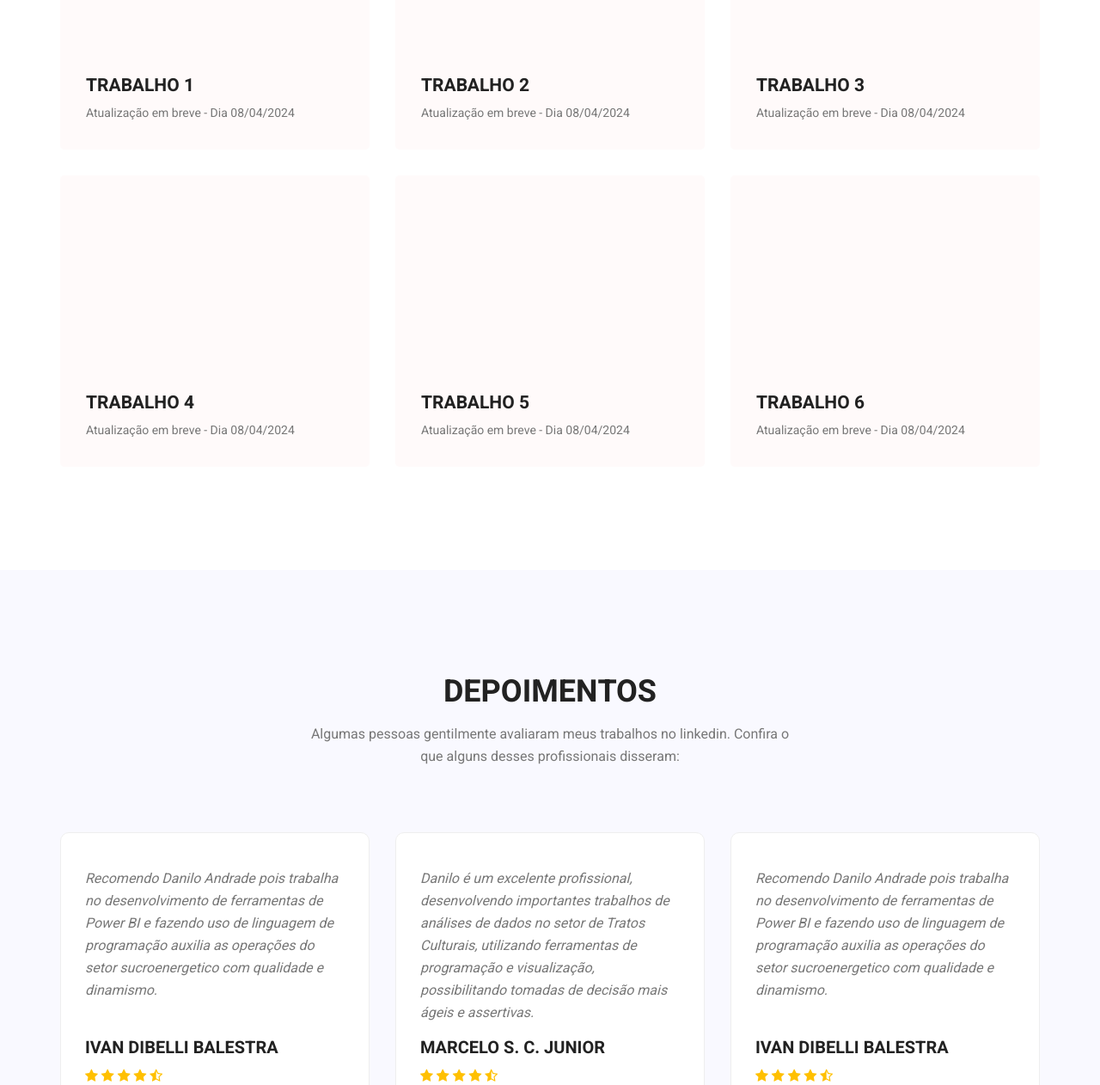
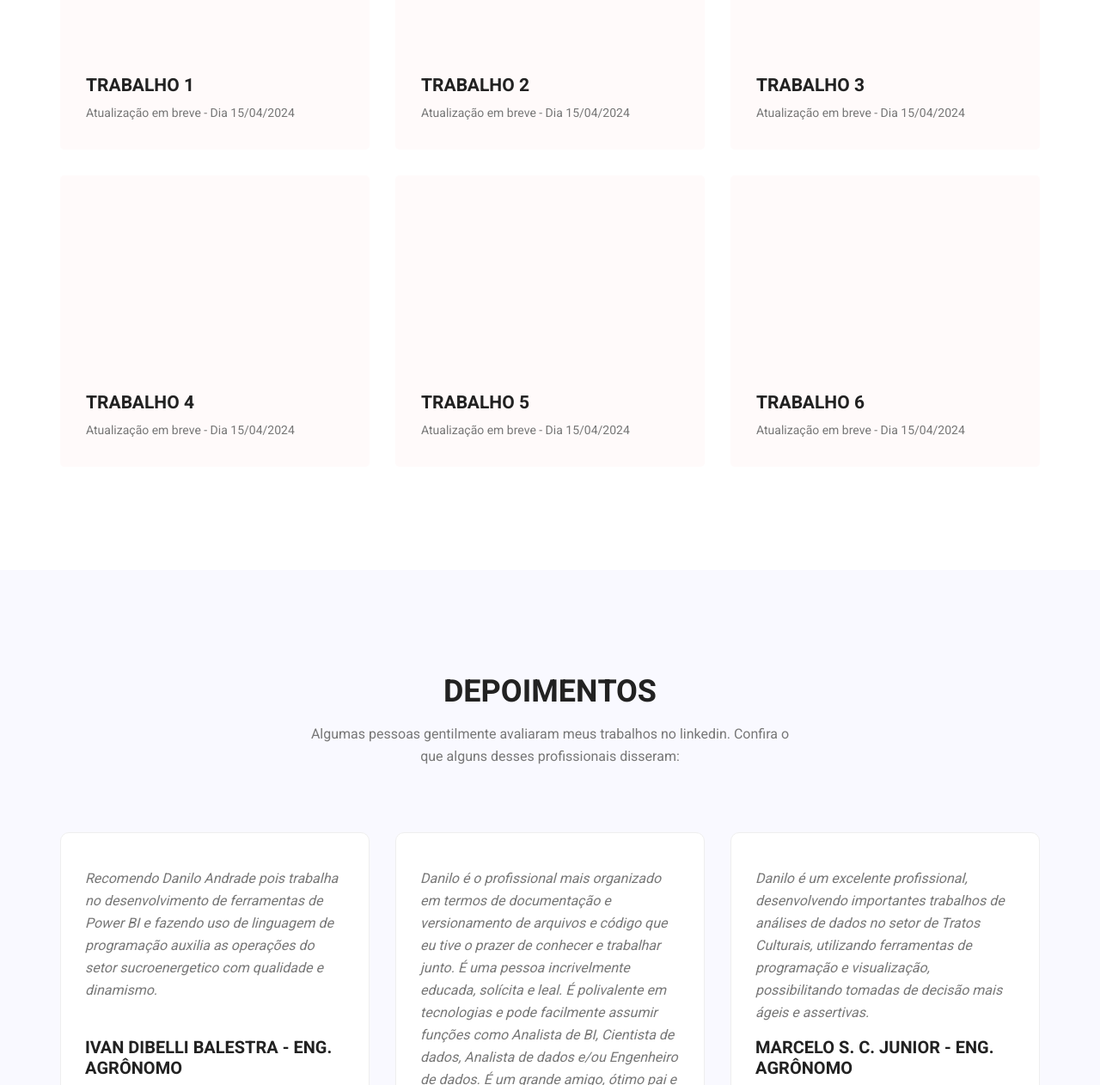
Before and after one commit to daniloandrade47/Portfolio, a plain HTML site: page index.html in a window 1280 px wide. Shown: the part 6310-7572 px from the top of the page at 86% size. Drawn offline with nearby package versions, Linux system fonts and the light colour scheme; some packages are replaced by stand-ins of ours.

Commit message:
Incluindo recomendação e alterando data para atualização do Portfólio

```diff
--- a/index.html
+++ b/index.html
@@ -478,7 +478,7 @@
 							<img class="img-fluid" src="img/projects/projeto_blank.png" alt="">
 							<div class="projects_text">
 								<a href="portfolio-details.html"><h4>TRABALHO 1</h4></a>
-								<p>Atualização em breve - Dia 08/04/2024</p>
+								<p>Atualização em breve - Dia 15/04/2024</p>
 							</div>
 						</div>
 					</div>
@@ -487,7 +487,7 @@
 							<img class="img-fluid" src="img/projects/projeto_blank.png" alt="">
 							<div class="projects_text">
 								<a href="portfolio-details.html"><h4>TRABALHO 2</h4></a>
-								<p>Atualização em breve - Dia 08/04/2024</p>
+								<p>Atualização em breve - Dia 15/04/2024</p>
 							</div>
 						</div>
 					</div>
@@ -496,7 +496,7 @@
 							<img class="img-fluid" src="img/projects/projeto_blank.png" alt="">
 							<div class="projects_text">
 								<a href="portfolio-details.html"><h4>TRABALHO 3</h4></a>
-								<p>Atualização em breve - Dia 08/04/2024</p>
+								<p>Atualização em breve - Dia 15/04/2024</p>
 							</div>
 						</div>
 					</div>
@@ -505,7 +505,7 @@
 							<img class="img-fluid" src="img/projects/projeto_blank.png" alt="">
 							<div class="projects_text">
 								<a href="portfolio-details.html"><h4>TRABALHO 4</h4></a>
-								<p>Atualização em breve - Dia 08/04/2024</p>
+								<p>Atualização em breve - Dia 15/04/2024</p>
 							</div>
 						</div>
 					</div>
@@ -514,7 +514,7 @@
 							<img class="img-fluid" src="img/projects/projeto_blank.png" alt="">
 							<div class="projects_text">
 								<a href="portfolio-details.html"><h4>TRABALHO 5</h4></a>
-								<p>Atualização em breve - Dia 08/04/2024</p>
+								<p>Atualização em breve - Dia 15/04/2024</p>
 							</div>
 						</div>
 					</div>
@@ -523,7 +523,7 @@
 							<img class="img-fluid" src="img/projects/projeto_blank.png" alt="">
 							<div class="projects_text">
 								<a href="portfolio-details.html"><h4>TRABALHO 6</h4></a>
-								<p>Atualização em breve - Dia 08/04/2024</p>
+								<p>Atualização em breve - Dia 15/04/2024</p>
 							</div>
 						</div>
 					</div>
@@ -544,7 +544,7 @@
 						<div class="item">
 							<div class="testi_item">
 								<p>Danilo é um excelente profissional, desenvolvendo importantes trabalhos de análises de dados no setor de Tratos Culturais, utilizando ferramentas de programação e visualização, possibilitando tomadas de decisão mais ágeis e assertivas.</p>
-								<h4>Marcelo S. C. Junior</h4>
+								<h4>Marcelo S. C. Junior - Eng. Agrônomo</h4>
 								<a href="#"><i class="fa fa-star"></i></a>
 								<a href="#"><i class="fa fa-star"></i></a>
 								<a href="#"><i class="fa fa-star"></i></a>
@@ -559,7 +559,7 @@
 							<div class="testi_item">
 								<p>Recomendo Danilo Andrade pois trabalha no desenvolvimento de ferramentas de Power BI e fazendo uso de linguagem de programação auxilia as operações do setor sucroenergetico com qualidade e dinamismo.</p>
 							</br>
-								<h4>Ivan Dibelli Balestra</h4>
+								<h4>Ivan Dibelli Balestra - Eng. Agrônomo</h4>
 								<a href="#"><i class="fa fa-star"></i></a>
 								<a href="#"><i class="fa fa-star"></i></a>
 								<a href="#"><i class="fa fa-star"></i></a>
@@ -570,11 +570,11 @@
 								</aside>
 							</div>
 						</div>
-						<!--<div class="item">
+						<div class="item">
 							<div class="testi_item">
-								<p>As conscious traveling Paup ers we must always be oncerned about our dear Mother Earth. If you think about it, you travel across her face If you think about it, you travel across her face sdsdadasss asaff fddfdfs. </p>
+								<p>Danilo é o profissional mais organizado em termos de documentação e versionamento de arquivos e código que eu tive o prazer de conhecer e trabalhar junto. É uma pessoa incrivelmente educada, solícita e leal. É polivalente em tecnologias e pode facilmente assumir funções como Analista de BI, Cientista de dados, Analista de dados e/ou Engenheiro de dados. É um grande amigo, ótimo pai e exemplo a ser seguido. </p>
 							</br>
-								<h4>Alex Felipe Barbosa</h4>
+								<h4>Ronaldo Bernardi - DBA Sql Server</h4>
 								<a href="#"><i class="fa fa-star"></i></a>
 								<a href="#"><i class="fa fa-star"></i></a>
 								<a href="#"><i class="fa fa-star"></i></a>
@@ -584,7 +584,7 @@
 									<a href="https://www.linkedin.com/in/daniloandrade47/details/recommendations/" target="_blank" title="linkedin"><i class="fa fa-linkedin"></i></a>
 								</aside>
 							</div>
-						</div>-->
+						</div>
 					</div>
         		</div>
         	</div>
```
